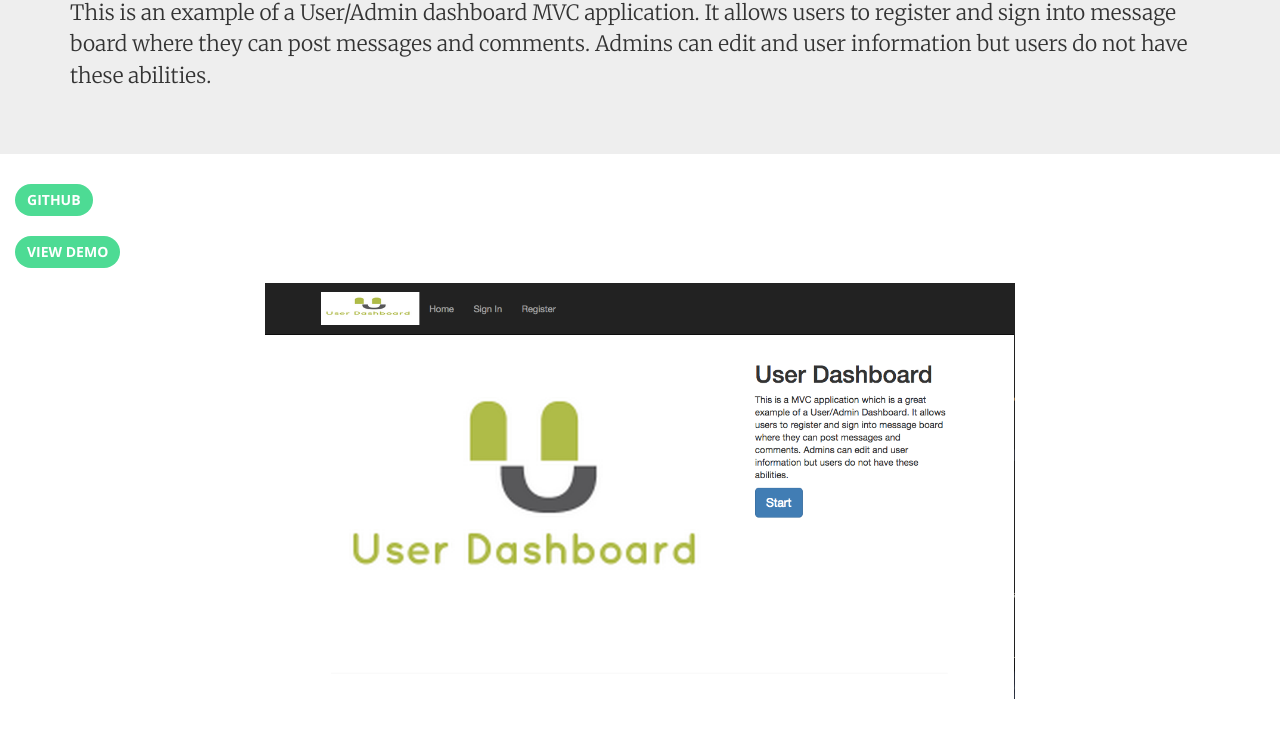
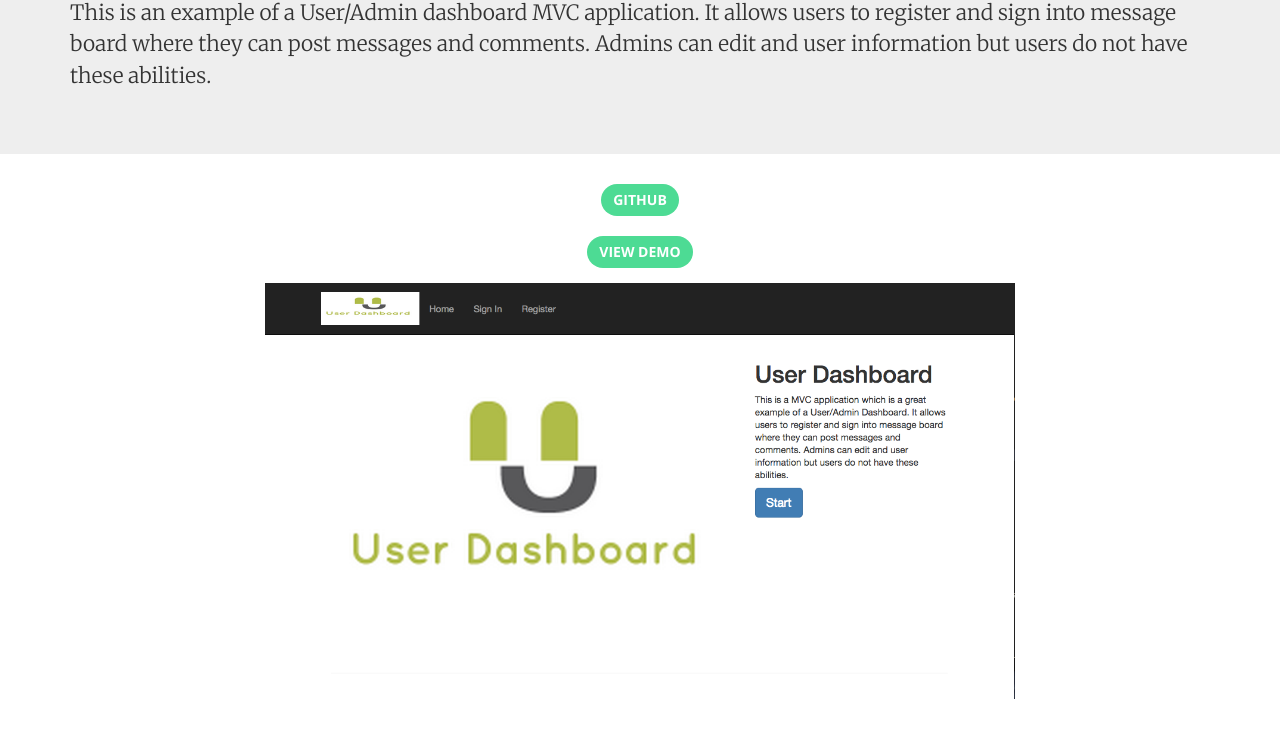
Before and after one commit to evanbuss/portfolio, a website: page client/static/LAMPproject.html in a window 1280 px wide. Shown: the part 153-890 px from the top of the page. Drawn offline with nearby package versions, Linux system fonts and the light colour scheme; some packages are replaced by stand-ins of ours; a script that the page names is missing.

Commit message:
third commit

```diff
--- a/client/static/LAMPproject.html
+++ b/client/static/LAMPproject.html
@@ -48,12 +48,18 @@
             margin-left: auto;
             margin-right: auto;
         }
+        #center-buttons {
+            display: block;
+            margin-left: auto;
+            margin-right: auto;
+        }
         #section-control {
             padding: 0;
         }
         #padding-top {
             padding-top: 15px;
         }
+
     </style>
 </head>
 
@@ -95,9 +101,9 @@
     <section class="center-block" id="section-control">
         <div class="container-fluid">
             <div class="row">
-                <div class="col-lg-1 col-centered"  id="center">
-                    <a href=""><button class="btn btn-primary" id="center" >GitHub</button></a><br>
-                    <a href=""><button class="btn btn-primary" id="center" data-toggle="modal" data-target="#myModal">View Demo</button></a>
+                <div class="col-lg-12 col-centered"  id="center">
+                    <a href=""><button class="btn btn-primary" id="center-buttons" >GitHub</button></a><br>
+                    <a href=""><button class="btn btn-primary" id="center-buttons" data-toggle="modal" data-target="#myModal">View Demo</button></a>
                 </div>
             </div>
         </div>
```
Also changed, not shown: client/static/BLVproject.html (+1 -1 lines), client/static/Labproject.html (+1 -1 lines), client/static/Splitproject.html (+1 -1 lines), client/static/Tipsproject.html (+1 -1 lines), client/static/Todoproject.html (+1 -1 lines).
